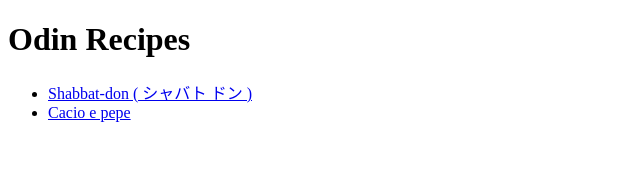
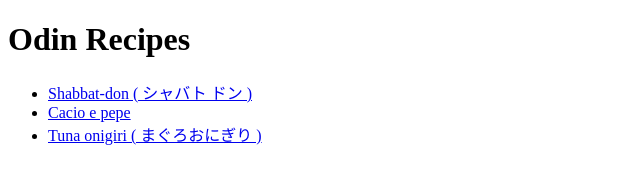
Before and after one commit to gustavomiyazono/Odin_recipes, a plain HTML site: page index.html in a window 1280 px wide. Shown: the whole page, without its empty margins (0-640 px from the left). Drawn offline with Linux system fonts and the light colour scheme.

Commit message:
Add new recipe to index

```diff
--- a/index.html
+++ b/index.html
@@ -11,6 +11,7 @@
     <ul>
         <li><a href="recipes/shabbat_don.html">Shabbat-don ( シャバト ドン )</a></li>
         <li><a href="recipes/cacio_e_pepe.html">Cacio e pepe</a></li>
+        <li><a href="recipes/tuna_onigiri.html">Tuna onigiri ( まぐろおにぎり )</a></li>
     </ul>
 </body>
 </html>
```
Also changed, not shown: recipes/images/recipe-book.jpg (added).
